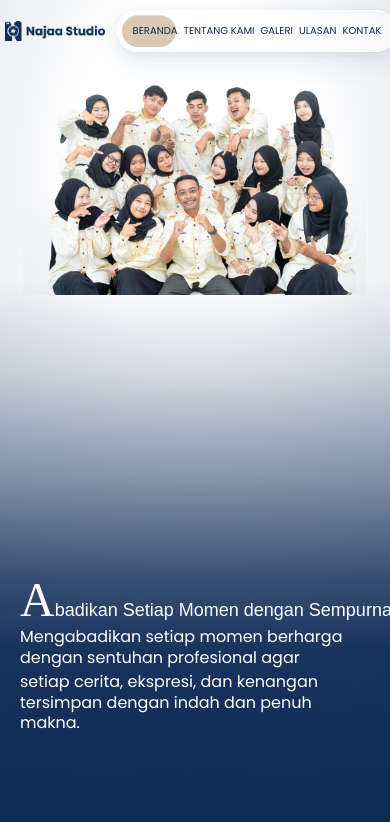
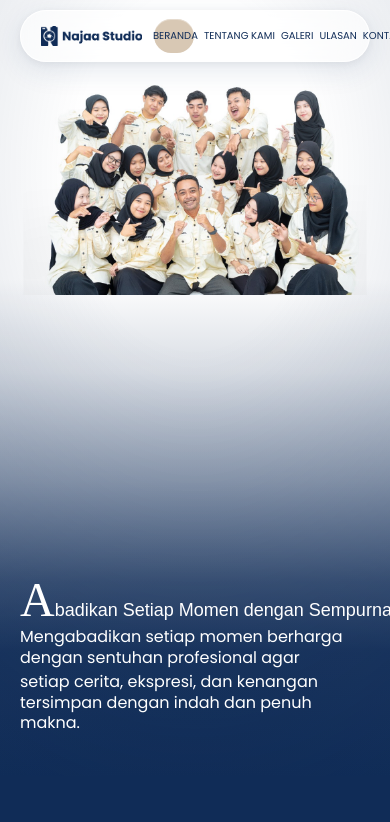
Before and after one commit to joceassh/najaa-studio, a React (Create React App) app: page / in a window 390 px wide. Shown: the top 822 px of the page. Built offline with nearby package versions, Linux system fonts and the light colour scheme; a web font is replaced by a local one.

Commit message:
Refactor App.css and App.js to enhance layout and styling: adjust padding and margin for improved responsiveness, switch navigation display from flex to grid, and restructure brand and nav-items for better organization in the HomePage component.

```diff
--- a/src/App.css
+++ b/src/App.css
@@ -155,8 +155,8 @@
   align-items: center;
   justify-content: center;
   padding: 0;
-  margin-left: clamp(12px, 2.2vw, 20px);
-  margin-right: clamp(12px, 2.2vw, 20px);
+  padding-left: clamp(10px, 1.6vw, 16px);
+  margin: 0;
   line-height: 0;
   text-decoration: none;
   color: inherit;
@@ -191,9 +191,10 @@
   --active-index: 0;
   width: min(980px, 96vw);
   min-height: 42px;
-  display: flex;
+  display: grid;
+  grid-template-columns: auto minmax(0, 1fr);
   align-items: center;
-  gap: 0;
+  gap: clamp(12px, 2vw, 18px);
   border-radius: 9999px;
   /* Lebih legibel dari 0.38, tetap glass (blur + border halus) */
   background: rgba(255, 255, 255, 0.56);
@@ -2217,13 +2218,13 @@
     width: 100%;
     max-width: none;
     min-height: 40px;
-    gap: 0;
-    padding: 4px clamp(8px, 3vw, 12px);
+    gap: clamp(8px, 2vw, 12px);
+    padding: 4px clamp(10px, 3vw, 14px);
   }
 
   .brand {
-    margin-left: clamp(8px, 3vw, 12px);
-    margin-right: clamp(8px, 3vw, 12px);
+    margin: 0;
+    padding-left: clamp(8px, 2.2vw, 12px);
   }
 
   .nav-items {
--- a/src/App.js
+++ b/src/App.js
@@ -631,6 +631,7 @@ function HomePage() {
         aria-label="Navigasi utama"
         data-logo-on-light={logoOnLightBg ? 'true' : 'false'}
       >
+        <div className="nav-glass" style={{ '--active-index': activeIndex < 0 ? 0 : activeIndex }}>
           <a
             href="#beranda"
             className="brand"
@@ -649,7 +650,7 @@ function HomePage() {
               aria-hidden="true"
             />
           </a>
-        <div className="nav-glass" style={{ '--active-index': activeIndex < 0 ? 0 : activeIndex }}>
+          <div className="nav-items">
             <span className="nav-indicator" />
             {NAV_ITEMS.map((item) => (
               <button
@@ -661,6 +662,7 @@ function HomePage() {
                 {item.label}
               </button>
             ))}
+          </div>
         </div>
       </nav>
 
```
Lines whose indentation alone changed are shown as unchanged.
